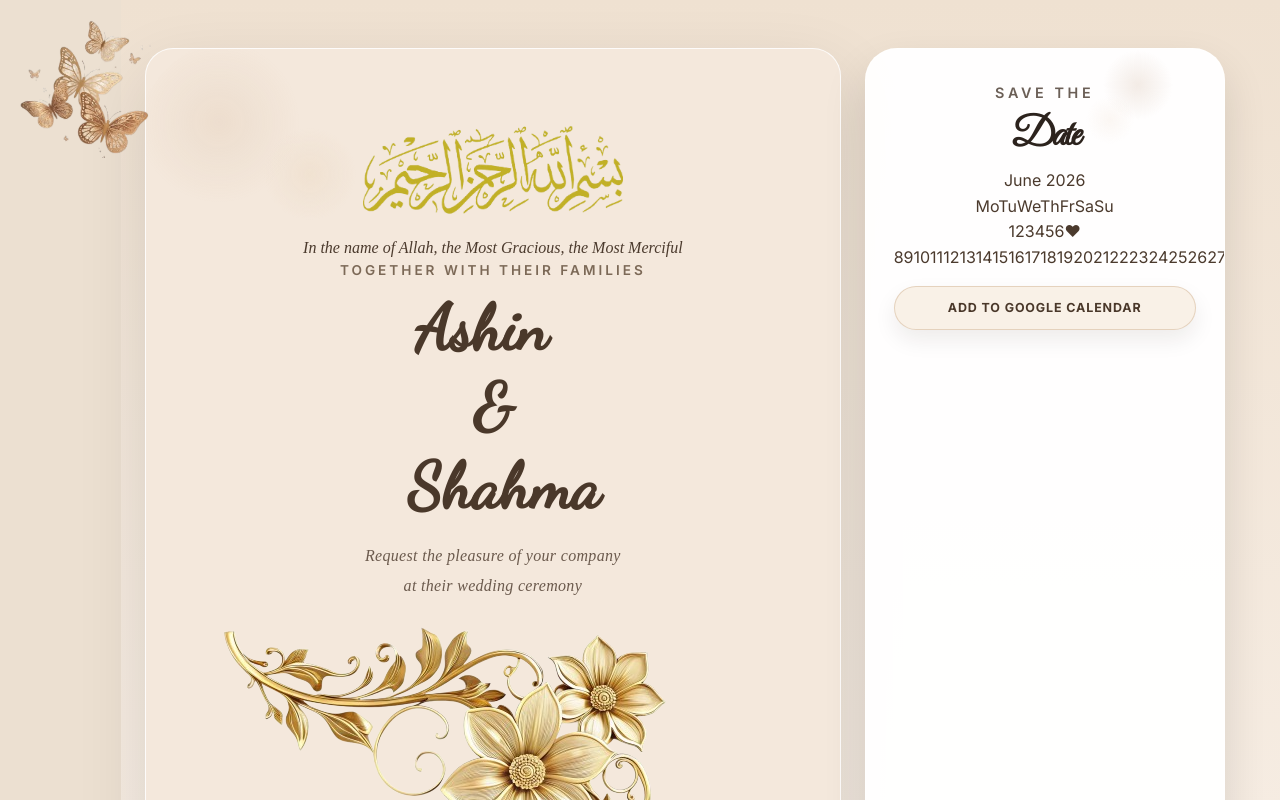
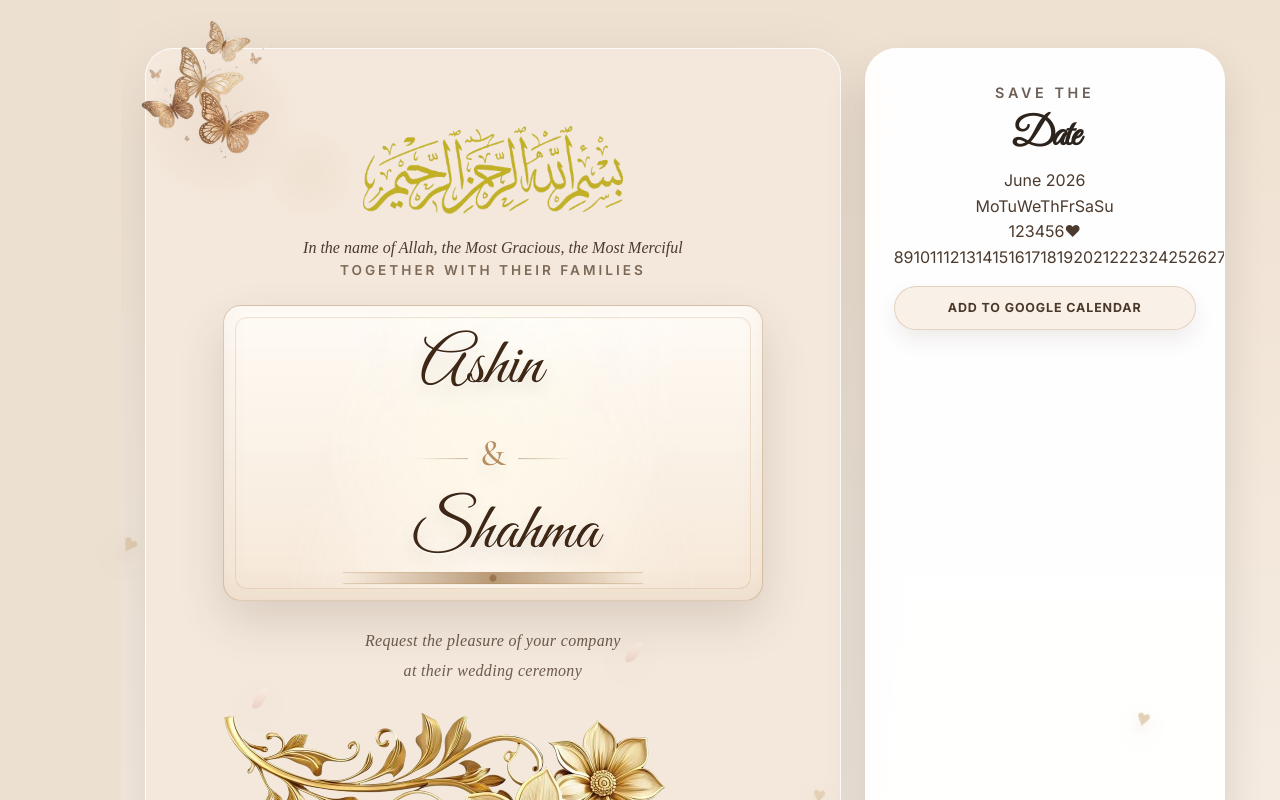
Before and after one commit to rahoof-muhd/invitation-card, a React (Vite) app: page / in a window 1280 px wide. Shown: the top 800 px of the page. Built offline with nearby package versions, Linux system fonts and the light colour scheme.

Commit message:
animation

```diff
--- a/src/App.css
+++ b/src/App.css
@@ -12,6 +12,7 @@
 }
 
 .invite-page {
+  position: relative;
   min-height: 100vh;
   width: 100%;
   padding: 48px 24px;
@@ -19,9 +20,82 @@
   align-items: center;
   justify-content: center;
   background: linear-gradient(180deg, #efe1d1 0%, #f7eee5 50%, #efe1d1 100%);
+  overflow: hidden;
+}
+
+.romantic-floaters {
+  position: fixed;
+  inset: 0;
+  z-index: 3;
+  pointer-events: none;
+  overflow: hidden;
+}
+
+.floater {
+  position: absolute;
+  bottom: -80px;
+  opacity: 0;
+  filter: drop-shadow(0 10px 18px rgba(84, 46, 35, 0.12));
+  animation: romanticRise 14s linear infinite;
+}
+
+.floater-heart {
+  width: 24px;
+  height: 24px;
+}
+
+.floater-heart::before {
+  content: "♥";
+  display: block;
+  color: rgba(179, 135, 70, 0.48);
+  font-family: Georgia, 'Times New Roman', serif;
+  font-size: 28px;
+  line-height: 1;
+  text-shadow:
+    0 1px 0 rgba(255, 255, 255, 0.55),
+    0 8px 16px rgba(122, 84, 39, 0.16);
+}
+
+.floater-petal {
+  width: 13px;
+  height: 26px;
+  border-radius: 80% 20% 80% 20%;
+  background: linear-gradient(160deg, rgba(255, 244, 235, 0.8), rgba(204, 129, 119, 0.34));
+  transform: rotate(24deg);
+}
+
+.floater-1 { left: 8%; animation-delay: 0s; animation-duration: 15s; }
+.floater-2 { left: 19%; animation-delay: 2.4s; animation-duration: 17s; }
+.floater-3 { left: 34%; animation-delay: 5s; animation-duration: 14s; }
+.floater-4 { left: 48%; animation-delay: 1.2s; animation-duration: 18s; }
+.floater-5 { left: 63%; animation-delay: 4.4s; animation-duration: 16s; }
+.floater-6 { left: 76%; animation-delay: 7s; animation-duration: 19s; }
+.floater-7 { left: 88%; animation-delay: 3.1s; animation-duration: 15s; }
+.floater-8 { left: 93%; animation-delay: 8.2s; animation-duration: 20s; }
+
+@keyframes romanticRise {
+  0% {
+    opacity: 0;
+    transform: translate3d(0, 0, 0) rotate(0deg) scale(0.78);
+  }
+  12% {
+    opacity: 0.8;
+  }
+  50% {
+    transform: translate3d(26px, -52vh, 0) rotate(42deg) scale(1);
+  }
+  86% {
+    opacity: 0.64;
+  }
+  100% {
+    opacity: 0;
+    transform: translate3d(-20px, -108vh, 0) rotate(96deg) scale(1.12);
+  }
 }
 
 .cards-wrap {
+  position: relative;
+  z-index: 1;
   width: min(1160px, 100%);
   display: grid;
   grid-template-columns: 1.6fr 0.9fr;
@@ -73,8 +147,8 @@
   right: 16px;
   width: 140px;
   height: 140px;
-  background: radial-gradient(circle at 50% 40%, rgba(168, 122, 80, 0.14), transparent 32%),
-    radial-gradient(circle at 30% 65%, rgba(224, 194, 162, 0.12), transparent 18%);
+  /* background: radial-gradient(circle at 50% 40%, rgba(168, 122, 80, 0.14), transparent 32%),
+    radial-gradient(circle at 30% 65%, rgba(224, 194, 162, 0.12), transparent 18%); */
   border-radius: 50%;
 }
 
@@ -196,6 +270,71 @@
   z-index: 1;
 }
 
+.couple-name-div {
+  position: relative;
+  width: min(540px, 100%);
+  margin: 24px auto 0;
+  padding: 30px 34px 36px;
+  text-align: center;
+  isolation: isolate;
+  border-radius: 18px;
+  border: 1px solid rgba(143, 96, 46, 0.32);
+  background:
+    linear-gradient(180deg, rgba(255, 252, 246, 0.96), rgba(246, 231, 215, 0.88)),
+    radial-gradient(circle at 50% 0%, rgba(212, 175, 55, 0.15), transparent 46%);
+  box-shadow:
+    inset 0 1px 0 rgba(255, 255, 255, 0.84),
+    inset 0 -12px 26px rgba(123, 83, 44, 0.07),
+    0 20px 48px rgba(55, 36, 20, 0.14);
+  overflow: hidden;
+  animation: namePlaqueFloat 7s ease-in-out infinite;
+}
+
+.couple-name-div::before,
+.couple-name-div::after {
+  content: "";
+  position: absolute;
+  pointer-events: none;
+}
+
+.couple-name-div::before {
+  inset: 11px;
+  z-index: -1;
+  border-radius: 12px;
+  border: 1px solid rgba(176, 130, 82, 0.26);
+  background:
+    linear-gradient(100deg, transparent 30%, rgba(255, 255, 255, 0.48) 44%, transparent 58%),
+    radial-gradient(circle at 50% 100%, rgba(255, 248, 230, 0.74), transparent 56%);
+  background-size: 240% 100%, 100% 100%;
+  animation: plaqueSheen 8s ease-in-out infinite;
+}
+
+.couple-name-div::after {
+  left: 50%;
+  bottom: 16px;
+  width: min(300px, 70%);
+  height: 10px;
+  border-block: 1px solid rgba(174, 128, 72, 0.32);
+  background:
+    radial-gradient(circle at 50% 50%, rgba(122, 73, 31, 0.46) 0 3px, transparent 4px),
+    linear-gradient(90deg, transparent, rgba(143, 96, 46, 0.62), transparent);
+  transform: translateX(-50%);
+}
+
+.couple-name-div .name-divider::before,
+.couple-name-div .name-divider::after {
+  content: "";
+  display: inline-block;
+  width: 54px;
+  height: 1px;
+  margin: 0 12px 0.16em;
+  background: linear-gradient(90deg, transparent, rgba(122, 73, 31, 0.55));
+}
+
+.couple-name-div .name-divider::after {
+  background: linear-gradient(90deg, rgba(122, 73, 31, 0.55), transparent);
+}
+
 .meta-text,
 .save-label {
   margin: 0;
@@ -209,12 +348,28 @@
 }
 
 .couple-name {
-  margin: 18px 0 0;
-  font-family: 'Dancing Script', cursive;
-  font-size: clamp(3rem, 5vw, 5rem);
-  color: var(--text);
-  line-height: 0.92;
+  position: relative;
+  margin: 0;
+  font-family: 'Great Vibes', cursive;
+  font-size: clamp(3.35rem, 5.2vw, 5.25rem);
+  font-weight: 400;
+  color: #3f2716;
+  line-height: 0.94;
   text-align: center;
+  text-shadow:
+    0 1px 0 rgba(255, 255, 255, 0.86),
+    0 8px 18px rgba(55, 31, 15, 0.13);
+}
+
+.couple-name::before {
+  content: "";
+  position: absolute;
+  inset: 12% 4%;
+  z-index: -1;
+  border-radius: 999px;
+  background: radial-gradient(circle, rgba(255, 248, 230, 0.88), rgba(255, 248, 230, 0) 70%);
+  filter: blur(8px);
+  animation: softNameGlow 4s ease-in-out infinite;
 }
 
 .couple-name .groom,
@@ -230,12 +385,91 @@
   animation-name: fadeInLeft;
   margin-right: 0.35em;
   margin-bottom: 20px;
+  color: #3f2716;
 }
 
 .couple-name .bride {
   animation-name: fadeInRight;
   margin-left: 0.35em;
   margin-top: 20px;
+  color: #3f2716;
+}
+
+.name-divider {
+  display: inline-block;
+  margin: 0.08em 0;
+  color: #9d6a2f;
+  font-family: 'Cormorant Garamond', serif;
+  font-size: 0.55em;
+  line-height: 1;
+  animation: dividerPulse 2.8s ease-in-out infinite;
+}
+
+.scroll-cue {
+  display: none;
+}
+
+.scroll-cue span {
+  display: block;
+  width: 18px;
+  height: 18px;
+  border-right: 2px solid rgba(122, 84, 39, 0.7);
+  border-bottom: 2px solid rgba(122, 84, 39, 0.7);
+  transform: rotate(45deg);
+  animation: scrollCueBounce 1.7s ease-in-out infinite;
+}
+
+@keyframes namePlaqueFloat {
+  0%, 100% {
+    transform: translateY(0);
+  }
+  50% {
+    transform: translateY(-4px);
+  }
+}
+
+@keyframes plaqueSheen {
+  0%, 100% {
+    background-position: 150% 0, 0 0;
+    opacity: 0.58;
+  }
+  45% {
+    background-position: -80% 0, 0 0;
+    opacity: 1;
+  }
+}
+
+@keyframes softNameGlow {
+  0%, 100% {
+    opacity: 0.42;
+    transform: scale(0.96);
+  }
+  50% {
+    opacity: 0.76;
+    transform: scale(1.04);
+  }
+}
+
+@keyframes dividerPulse {
+  0%, 100% {
+    opacity: 0.72;
+    transform: scale(1);
+  }
+  50% {
+    opacity: 1;
+    transform: scale(1.12);
+  }
+}
+
+@keyframes scrollCueBounce {
+  0%, 100% {
+    opacity: 0.32;
+    transform: translateY(0) rotate(45deg);
+  }
+  50% {
+    opacity: 1;
+    transform: translateY(9px) rotate(45deg);
+  }
 }
 
 @keyframes fadeInLeft {
@@ -600,6 +834,12 @@
   .map-link {
     justify-self: center;
   }
+
+  .scroll-cue {
+    display: flex;
+    justify-content: center;
+    margin: 22px auto 2px;
+  }
 }
 
 @media (max-width: 640px) {
@@ -749,17 +989,69 @@
   }
 }
 
+  .couple-name-div {
+    height: auto;
+    width: min(100%, 340px);
+    margin: 20px auto 0;
+    padding: 24px 16px 30px;
+    border: 1px solid rgba(143, 96, 46, 0.34);
+    border-radius: 16px;
+    display: block;
+    background:
+      linear-gradient(180deg, rgba(255, 252, 246, 0.97), rgba(246, 231, 215, 0.9)),
+      radial-gradient(circle at 50% 0%, rgba(212, 175, 55, 0.14), transparent 48%);
+    box-shadow:
+      inset 0 1px 0 rgba(255, 255, 255, 0.84),
+      inset 0 -12px 24px rgba(123, 83, 44, 0.06),
+      0 14px 32px rgba(55, 36, 20, 0.12);
+  }
+
+  .couple-name-div::before,
+  .couple-name-div::after {
+    box-shadow: none;
+  }
+
+  .couple-name-div::before {
+    inset: 9px;
+    width: auto;
+    height: auto;
+    border-radius: 10px;
+    transform: none;
+    animation: plaqueSheen 8s ease-in-out infinite;
+  }
+
+  .couple-name-div::after {
+    left: 50%;
+    bottom: 12px;
+    width: 68%;
+    height: 10px;
+    inset: auto auto 12px 50%;
+    border-radius: 0;
+    transform: translateX(-50%);
+    animation: none;
+  }
+
 
   .couple-name {
-    font-size: 40px;
-    margin-bottom: 4vh;
+    font-size: 42px;
+    margin: 0;
      font-family: 'Great Vibes', cursive;
        /* font-family: 'Cormorant Garamond', serif; */
 
-  font-weight: 700;
-  letter-spacing: 1px;
-  color: #5a3e1b;
+  font-weight: 400;
+  letter-spacing: 0;
+  color: #3f2716;
 
+  }
+
+  .couple-name-div .name-divider::before,
+  .couple-name-div .name-divider::after {
+    width: 34px;
+    margin-inline: 8px;
+  }
+
+  .scroll-cue {
+    margin: 20px auto 2px;
   }
 
   .save-inner {
@@ -863,6 +1155,8 @@
   display: flex;
   z-index: 9999;
   overflow: hidden;
+  visibility: visible;
+  transition: visibility 0s linear 0s;
 }
 
 /* 🎨 Silk fabric look */
@@ -938,6 +1232,13 @@
 
 .curtain.open {
   pointer-events: none;
+  visibility: hidden;
+  transition: visibility 0s linear 1s;
+}
+
+.curtain.open .curtain-left::after,
+.curtain.open .curtain-right::after {
+  animation: none;
 }
 
 /* 📝 Text */
--- a/src/App.jsx
+++ b/src/App.jsx
@@ -49,6 +49,17 @@ function App() {
 
       {/* 🎉 Main Content */}
       <main className={`invite-page ${open ? "show" : "hide"}`}>
+        <div className="romantic-floaters" aria-hidden="true">
+          <span className="floater floater-heart floater-1"></span>
+          <span className="floater floater-petal floater-2"></span>
+          <span className="floater floater-heart floater-3"></span>
+          <span className="floater floater-petal floater-4"></span>
+          <span className="floater floater-heart floater-5"></span>
+          <span className="floater floater-petal floater-6"></span>
+          <span className="floater floater-heart floater-7"></span>
+          <span className="floater floater-petal floater-8"></span>
+        </div>
+
         <div className="butterfly-wrapper">
           <img src={butterflies} alt="Butterflies" className="butterfly-image" />
         </div>
@@ -86,6 +97,10 @@ function App() {
                 Request the pleasure of your company <br/>
                 at their wedding ceremony
               </p>
+
+              <div className="scroll-cue" aria-hidden="true">
+                <span></span>
+              </div>
 
               <div className="venue-block">
                 <p className="venue-name">United Convention Centre</p>
```
